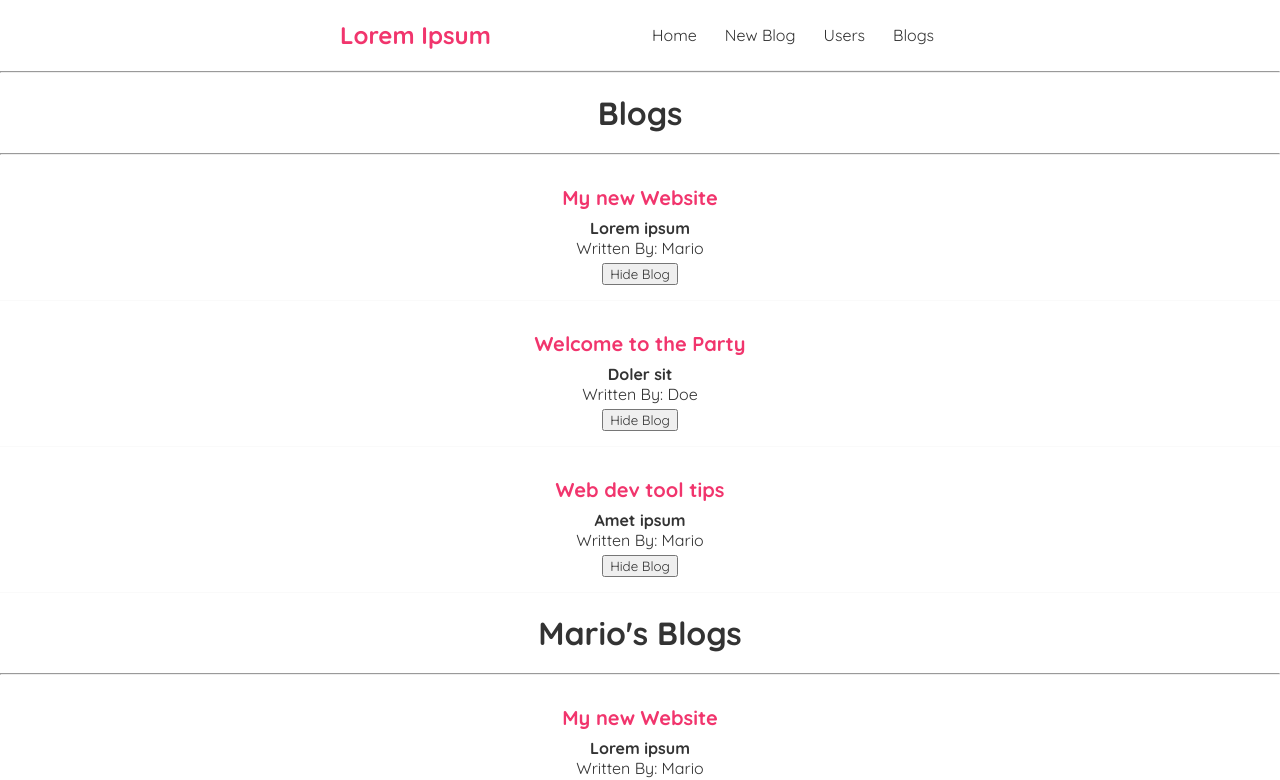
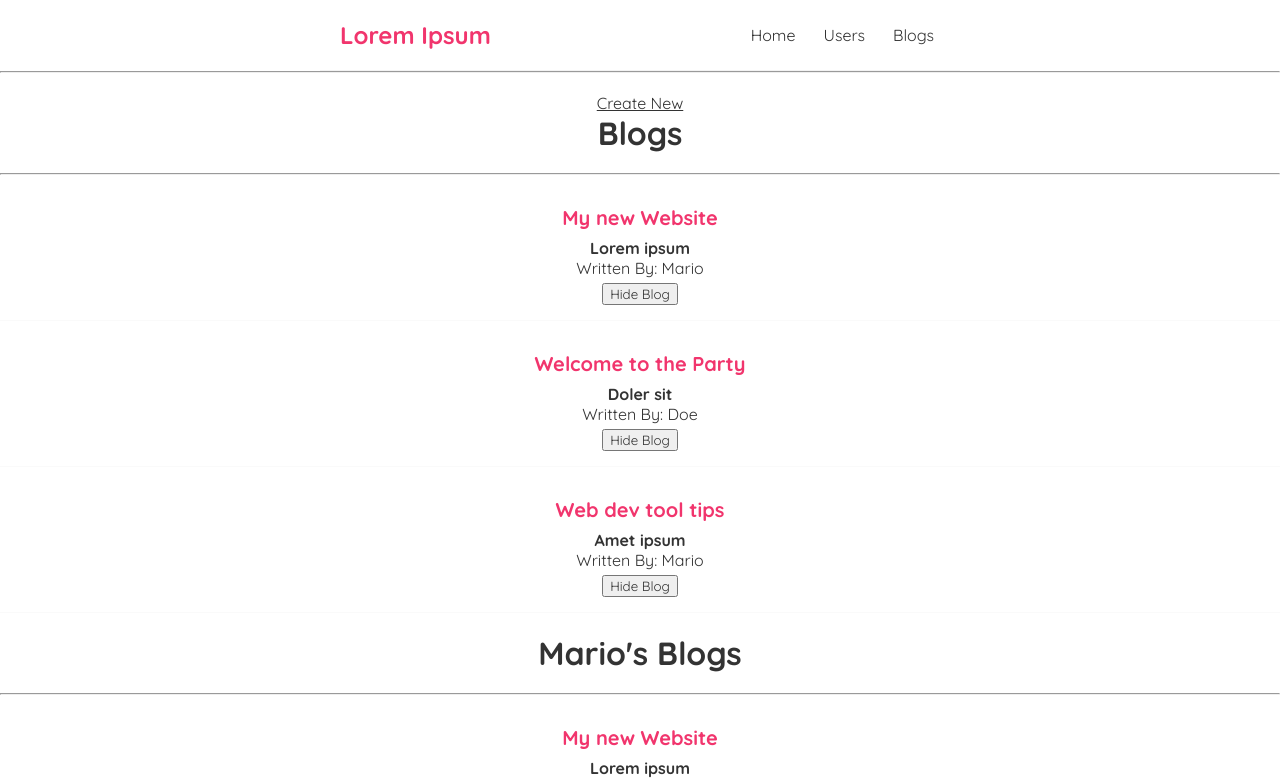
Before and after one commit to priyan1995/react-basics, a React (Create React App) app: page /blogs in a window 1280 px wide. Shown: the top 780 px of the page. Built offline with nearby package versions, Linux system fonts and the light colour scheme.

Commit message:
create new blog put into blog page

```diff
--- a/src/App.js
+++ b/src/App.js
@@ -27,8 +27,6 @@
           </Route>
 
           <Router path="/users">
-            <hr />
-            <br />
             <UserData />
           </Router>
 
--- a/src/pages/blog.js
+++ b/src/pages/blog.js
@@ -1,5 +1,6 @@
 import { useState, useEffect } from "react";
 import BlogList from "./blogList";
+import { Link } from 'react-router-dom';
 
 const Blog = () => {
 
@@ -25,6 +26,7 @@
         <div className="blog-div">
             <hr />
             <br />
+            <Link to="/create">Create New</Link>
            <BlogList blogs = {blogs} title="Blogs" handleHide={handleHide} />
            <BlogList blogs = { blogs.filter((blog) => blog.author === 'Mario') } handleHide={handleHide} title="Mario's Blogs" />
         </div>
--- a/src/pages/navbar.js
+++ b/src/pages/navbar.js
@@ -8,7 +8,7 @@
                 <h1>Lorem Ipsum</h1>
                 <div className="links">
                     <Link to="/">Home</Link>
-                    <Link to="/create">New Blog</Link>
+                    {/* <Link to="/create">New Blog</Link> */}
                     <Link to="/users">Users</Link>
                     <Link to="/blogs">Blogs</Link>
                 </div>
--- a/src/pages/userData.js
+++ b/src/pages/userData.js
@@ -9,6 +9,8 @@
     return (
         <div>
 
+           <hr />
+            <br />
             <h1>User Data</h1>
             <br/>
             <hr />
```
